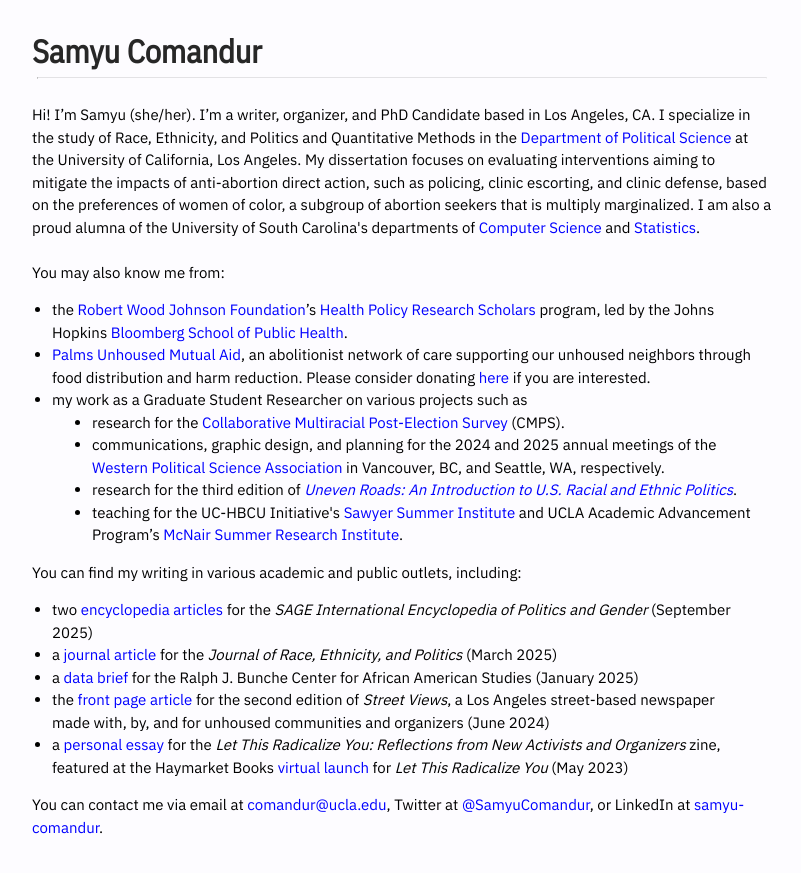
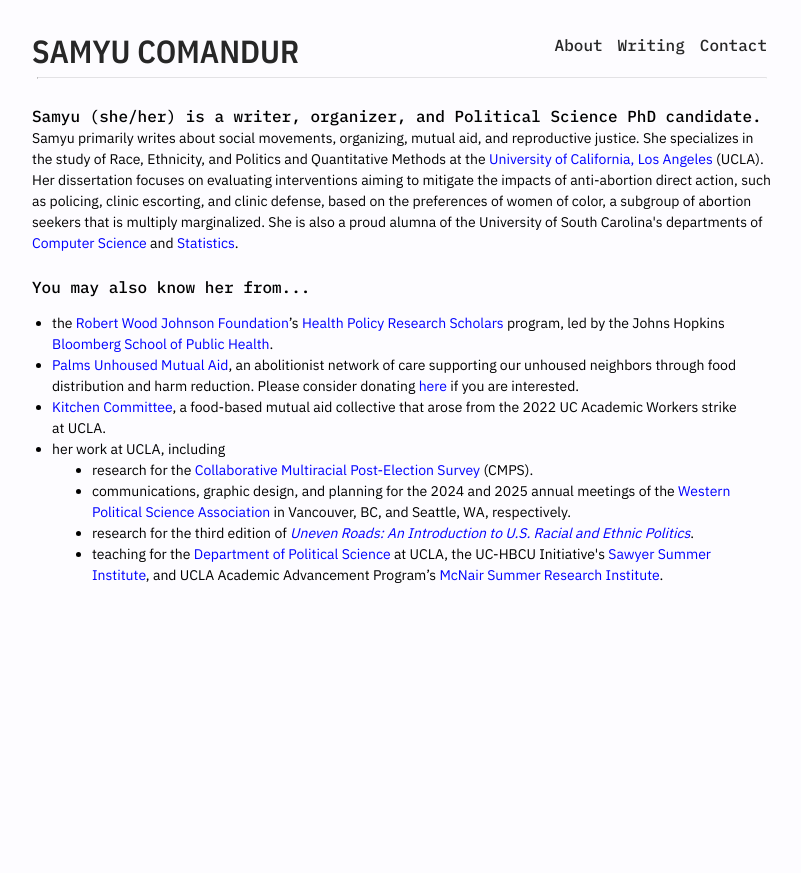
Before and after one commit to samyuc/samyuc.github.io, a Jekyll site: the page built from index.html, in a window 1280 px wide. Shown: the top 873 px of the page, without its empty margins (238-1039 px from the left). Built offline with Jekyll 4.4.1, drawn with Linux system fonts in a browser that asks for light colours.

Commit message:
complete revamp

```diff
--- a/_config.yml
+++ b/_config.yml
@@ -1,8 +1,8 @@
-title: Samyu Comandur
+title: SAMYU COMANDUR
 author: Samyu Comandur
 
 url: "https://samyuc.github.io"
-baseurl: "/"
+baseurl: ""
 
 profile-picture: assets/profile.png
 favicon_location: assets/favicon.ico
@@ -12,10 +12,10 @@
 #    style: compressed
 #    sass_dir: css
 
-#navbar:
-# - name: "CV"
-#   link: "cv"
-# - name: "Newsletter"
-#   link: "newsletter"
-# - name: "Links"
-#   link: "links"
+navbar:
+ - name: "About"
+   link: ""
+ - name: "Writing"
+   link: "writing"
+ - name: "Contact"
+   link: "contact"
--- a/_includes/head.html
+++ b/_includes/head.html
@@ -17,8 +17,9 @@
     <meta name="author" content="{{ site.author }}">
 
     <meta name="description" content="{{ desc }}">
-    <link rel="stylesheet" href="https://fonts.googleapis.com/css?family=IBM+Plex+Sans+Condensed|IBM+Plex+Sans">
-    <link rel="stylesheet" type="text/css" href="{{ site.dir }}css/styles.css">
+    <link rel="stylesheet" href="https://fonts.googleapis.com/css?family=IBM+Plex+Sans+Condensed:600|IBM+Plex+Sans:400|IBM+Plex+Mono:500">
+
+    <link rel="stylesheet" type="text/css" href="/css/styles.css">
     <link rel="icon" type="image/ico" href="{{ favicon_location }}">
     <link rel="shortcut-icon" type="image/ico" href="{{ favicon_location }}">
 
--- a/_includes/navbar.html
+++ b/_includes/navbar.html
@@ -12,7 +12,7 @@
                 {% assign x-url = site.url | append: site.baseurl | append: "/" | append: x.link %}
             {% endif %}
             <a href="{{ x-url }}">{{ x.name }}</a>
-            {% if forloop.last == false %}/{% endif %}
+            {% if forloop.last == false %} {% endif %}
         </li>
         {% endfor %}
     </ul>
--- a/_layouts/default.html
+++ b/_layouts/default.html
@@ -12,6 +12,6 @@
         <div class="content">
             {{ content }}
         </div>
-        <!-- {% include footer.html %} -->
+        {% include footer.html %}
     </div>
 </body>
--- a/css/styles.css
+++ b/css/styles.css
@@ -1,18 +1,26 @@
 body {
 	 margin: 0;
+	 font-weight: 400;
 	 font-family: "IBM Plex Sans", sans-serif;
-	 font-size: 15px;
+	 font-size: 14px;
 	 background-color: #fdfcff;
 	 min-height: 100%;
 }
- a {
+section {
+	 font-family: "IBM Plex Mono", monospace;
+	 font-weight: 500;
+         font-size: 16px;
+
+}
+
+a {
 	 text-decoration: none;
 	 color: #00f;
 }
- a:hover {
+a:hover {
 	 text-decoration: underline;
 }
- hr {
+hr {
 	 margin: 5px;
 	 border-top: 1px solid rgba(0, 0, 0, 0.1);
 	 border-bottom: 1px solid rgba(255, 255, 255, 0.3);
@@ -41,12 +49,20 @@
 	 margin-left: 20px;
 }
  .navbar li {
-	 list-style-type: none;
+	 font-family: "IBM Plex Mono", monospace;
+         font-weight: 500;
+         font-size: 16px;
+         list-style-type: none;
 	 margin: 0 5px 0 10px;
 }
+
+ .navbar a {
+         color: #272727;
+}
+
  .navbar .site-title {
 	 font-family: "IBM Plex Sans Condensed", sans-serif;
-	 font-weight:800;
+	 font-weight: 600;
 	 font-size: 32px;
 	 color: #272727;
 	 display: inline-block;
@@ -75,7 +91,7 @@
 	 font-style: italic;
 }
  .page-title {
-	 font-family: "Roboto Mono", monospace;
+	 font-family: "IBM Plex Sans Condensed", sans-serif;
 	 text-align: center;
 	 font-size: xx-large;
 	 font-weight: bold;
--- a/index.html
+++ b/index.html
@@ -1,26 +1,18 @@
 ---
 layout: default
 ---
-Hi! I’m Samyu (she/her). I’m a writer, organizer, and PhD Candidate based in Los Angeles, CA. I specialize in the study of Race, Ethnicity, and Politics and Quantitative Methods in the <a href="https://polisci.ucla.edu/person/samyu-comandur/">Department of Political Science</a> at the University of California, Los Angeles. My dissertation focuses on evaluating interventions aiming to mitigate the impacts of anti-abortion direct action, such as policing, clinic escorting, and clinic defense, based on the preferences of women of color, a subgroup of abortion seekers that is multiply marginalized. I am also a proud alumna of the University of South Carolina's departments of <a href="https://sc.edu/study/colleges_schools/engineering_and_computing/departments/computer_science_and_engineering/index.php">Computer Science</a> and <a href=https://sc.edu/study/colleges_schools/artsandsciences/statistics/>Statistics</a>.
+<section> Samyu (she/her) is a writer, organizer, and Political Science PhD candidate.</section>
 
- <br><br>You may also know me from:
+Samyu primarily writes about social movements, organizing, mutual aid, and reproductive justice. She specializes in the study of Race, Ethnicity, and Politics and Quantitative Methods at the <a href="https://polisci.ucla.edu/person/samyu-comandur/">University of California, Los Angeles</a> (UCLA). Her dissertation focuses on evaluating interventions aiming to mitigate the impacts of anti-abortion direct action, such as policing, clinic escorting, and clinic defense, based on the preferences of women of color, a subgroup of abortion seekers that is multiply marginalized. She is also a proud alumna of the University of South Carolina's departments of <a href="https://sc.edu/study/colleges_schools/engineering_and_computing/departments/computer_science_and_engineering/index.php">Computer Science</a> and <a href=https://sc.edu/study/colleges_schools/artsandsciences/statistics/>Statistics</a>.
+
+<br><br>
+<section>You may also know her from...</section>
 <ul><dl><dt>
 <dt><li>the <a href="https://www.rwjf.org/">Robert Wood Johnson Foundation</a>’s <a href="https://healthpolicyresearch-scholars.org/scholars/samyu-comandur/">Health Policy Research Scholars</a> program, led by the Johns Hopkins <a href="https://publichealth.jhu.edu/">Bloomberg School of Public Health</a>.</li>
 <dt><li> <a href="https://palmsunhousedmutualaid.org/">Palms Unhoused Mutual Aid</a>, an abolitionist network of care supporting our unhoused neighbors through food distribution and harm reduction. Please consider donating <a href="https://hcb.hackclub.com/donations/start/palms-unhoused-mutual-aid">here</a> if you are interested.
-<dt><li>my work as a Graduate Student Researcher on various projects such as
+<dt><li> <a href="https://www.instagram.com/kitchencommittee/">Kitchen Committee</a>, a food-based mutual aid collective that arose from the 2022 UC Academic Workers strike at UCLA.
+<dt><li>her work at UCLA, including
 <dd><li>research for the <a href="https://cmpsurvey.org/"> Collaborative Multiracial Post-Election Survey</a> (CMPS).</li></dd>
 <dd><li>communications, graphic design, and planning for the 2024 and 2025 annual meetings of the <a href="https://wpsanet.org/meeting/">Western Political Science Association</a> in Vancouver, BC, and Seattle, WA, respectively.</li></dd>
 <dd><li>research for the third edition of  <a href="https://us.sagepub.com/en-us/nam/uneven-roads/book275174"> <i>Uneven Roads: An Introduction to U.S. Racial and Ethnic Politics</i></a>.</li></dd>
-<dd><li>teaching for the UC-HBCU Initiative's <a href="https://newsroom.ucla.edu/releases/ucla-howard-university-program-in-race-ethnicity-politics">Sawyer Summer Institute</a> and UCLA Academic Advancement Program’s <a href="https://www.aap.ucla.edu/programs/mcnair-research-scholars/"> McNair Summer Research Institute</a>.</li></dd></dt></dl></ul>
-
-You can find my writing in various academic and public outlets, including:
-<ul><dl><dt>
-<dt><li> two <a href=https://us.sagepub.com/en-us/nam/the-sage-international-encyclopedia-of-politics-and-gender/book286827>encyclopedia articles</a> for the <i>SAGE International Encyclopedia of Politics and Gender</i> (September 2025)</li>
-<dt><li> a <a href=https://www.cambridge.org/core/journals/journal-of-race-ethnicity-and-politics/article/views-on-men-behaving-badly-male-public-opinion-and-the-2021-capitol-insurrection/1BCD3FECB9540D7ACF8E542AA7DFB451">journal article</a> for the <i>Journal of Race, Ethnicity, and Politics</i> (March 2025)</li>
-<dt><li> a <a href=https://bunchecenter.ucla.edu/wp-content/uploads/sites/112/2025/02/LA_Wildfire_Altadena_Black_Community_Report.pdf">data brief</a> for the Ralph J. Bunche Center for African American Studies (January 2025)</li>
-<dt><li> the <a href=https://streetviewsla.com/street-views-second-edition.pdf>front page article</a> for the second edition of <i>Street Views</i>, a Los Angeles street-based newspaper made with, by, and for unhoused communities and organizers (June 2024)</li>
-<dt><li> a <a href=https://issuu.com/projectnia/docs/ltry-essayszine_mc-v2>personal essay</a> for the <i>Let This Radicalize You: Reflections from New Activists and Organizers</i> zine, featured at the Haymarket Books <a href="https://www.youtube.com/watch?v=kSTMC0QhZbg&themeRefresh=1">virtual launch</a> for <i>Let This Radicalize You</i> (May 2023)</li></dd></dt></dl></ul>
-
-
-
-You can contact me via email at <a href="mailto:comandur@ucla.edu">comandur@ucla.edu</a>, Twitter at <a href="https://twitter.com/samyucomandur">@SamyuComandur</a>, or LinkedIn at <a href="https://www.linkedin.com/in/samyu-comandur/">samyu-comandur</a>.
+<dd><li>teaching for the <a href=https://polisci.ucla.edu/>Department of Political Science</a> at UCLA, the UC-HBCU Initiative's <a href="https://newsroom.ucla.edu/releases/ucla-howard-university-program-in-race-ethnicity-politics">Sawyer Summer Institute</a>, and UCLA Academic Advancement Program’s <a href="https://www.aap.ucla.edu/programs/mcnair-research-scholars/"> McNair Summer Research Institute</a>.</li></dd></dt></dl></ul>
```
Also changed, not shown: Gemfile (added, +33 -0 lines), bio.html (added, +7 -0 lines), contact.html (added, +11 -0 lines), writing.html (added, +19 -0 lines), 8 other files.
